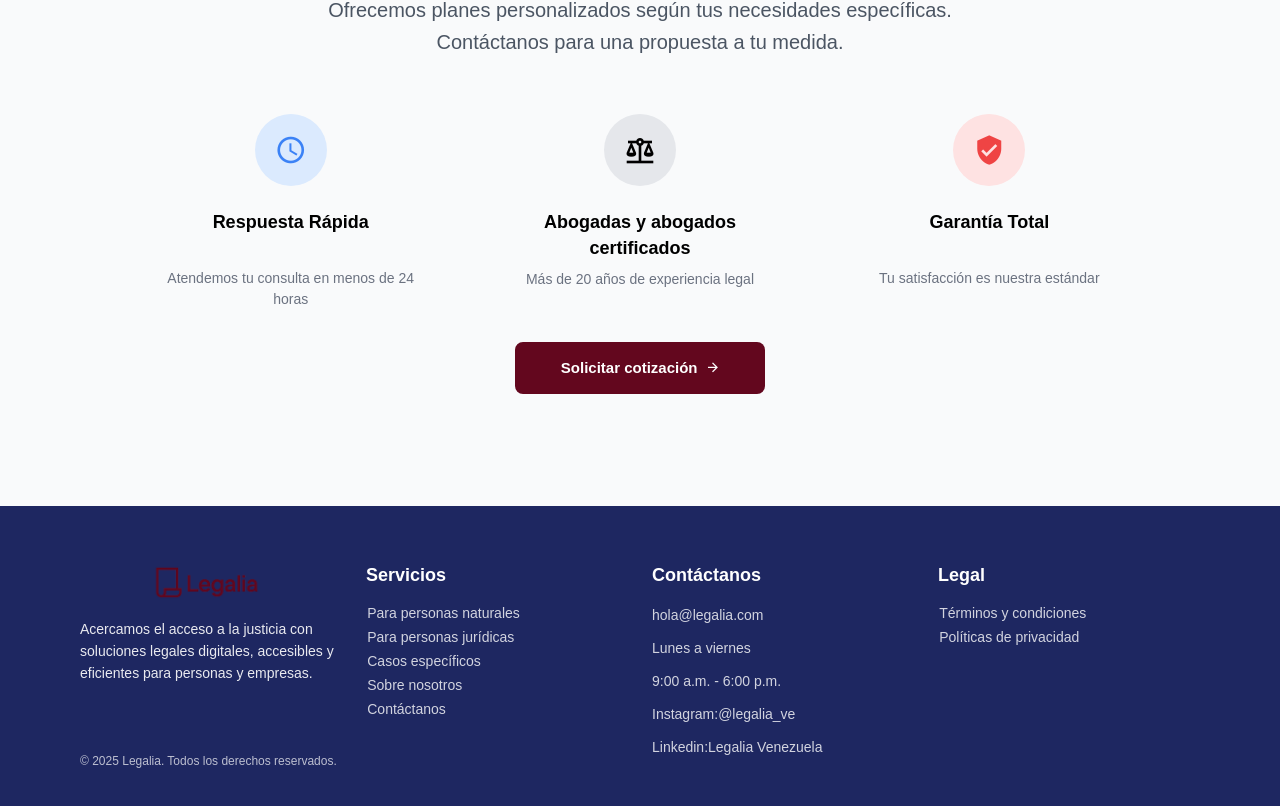
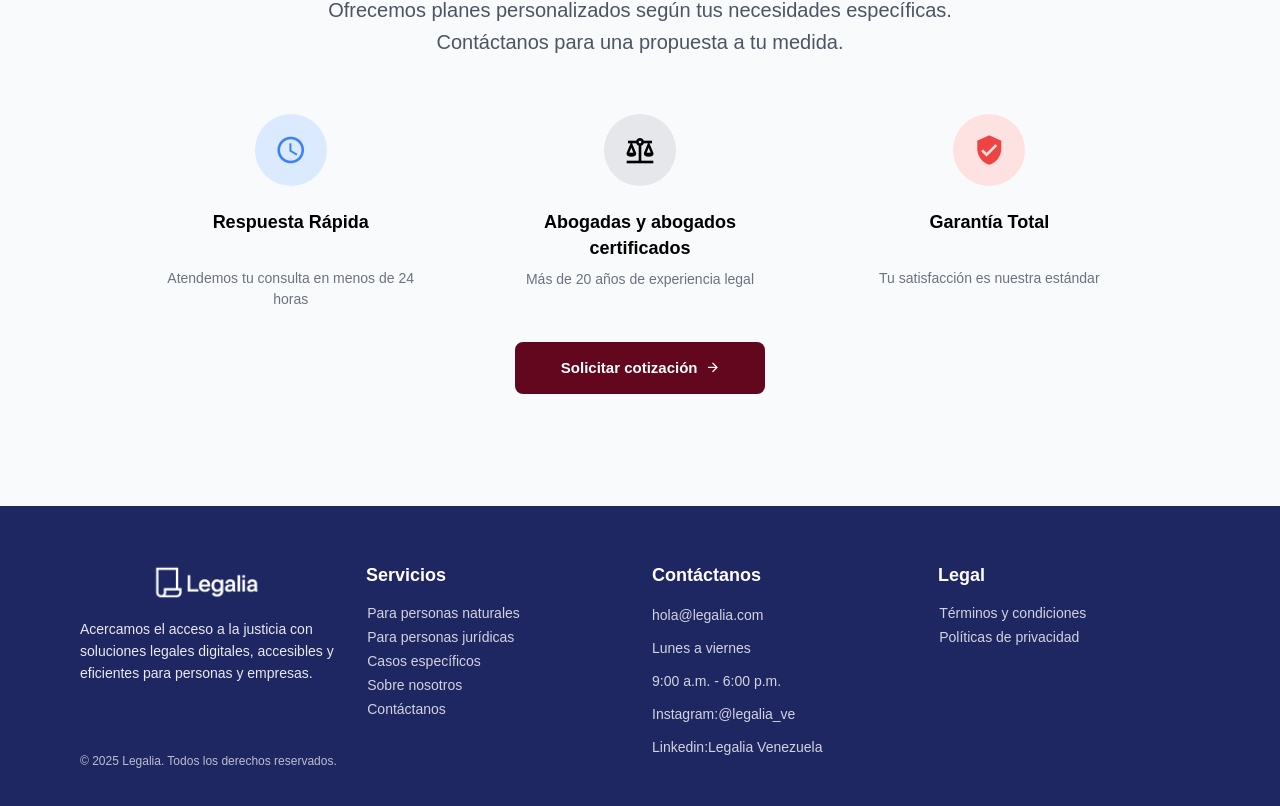
Before and after one commit to damg75/legalia, a Vue app: page /servicios in a window 1280 px wide. Shown: the part 2345-3151 px from the top of the page. Built offline with nearby package versions, Linux system fonts and the light colour scheme; a small style sheet from the web is missing.

Commit message:
add: configure Netlify build settings and implement LegaliaLogo variant support in Footer and LegaliaLogo components

```diff
--- a/src/components/Footer.vue
+++ b/src/components/Footer.vue
@@ -6,7 +6,7 @@
         <!-- Logo y descripción -->
         <v-col cols="12" md="3" class="d-flex flex-column">
           <div class="mb-4">
-            <LegaliaLogo />
+            <LegaliaLogo variant="white" />
           </div>
           <p class="footer-description">
             Acercamos el acceso a la justicia con soluciones legales digitales, accesibles y eficientes para personas y
@@ -81,7 +81,7 @@
       <div class="d-md-none py-6">
         <!-- Logo centrado -->
         <div class="d-flex justify-center mb-6">
-          <LegaliaLogo />
+          <LegaliaLogo variant="white" />
         </div>
 
         <!-- Descripción -->
--- a/src/components/LegaliaLogo.vue
+++ b/src/components/LegaliaLogo.vue
@@ -1,7 +1,7 @@
 <template>
   <div class="d-flex align-center">
     <v-img
-      class="mr-2"
+      :class="['mr-2', { 'logo-white': variant === 'white' }]"
       alt="Legalia Logo"
       height="40"
       width="200"
@@ -9,6 +9,16 @@
     />
   </div>
 </template>
+
+<script setup>
+defineProps({
+  variant: {
+    type: String,
+    default: 'default',
+    validator: (value) => ['default', 'white'].includes(value)
+  }
+})
+</script>
 
 <style scoped>
 .logo-text {
@@ -18,4 +28,8 @@
   color: #8B1538;
   letter-spacing: -0.02em;
 }
+
+.logo-white {
+  filter: brightness(0) invert(1);
+}
 </style>
```
Also changed, not shown: 1 other file (tests, documents, lock files or other folders).
